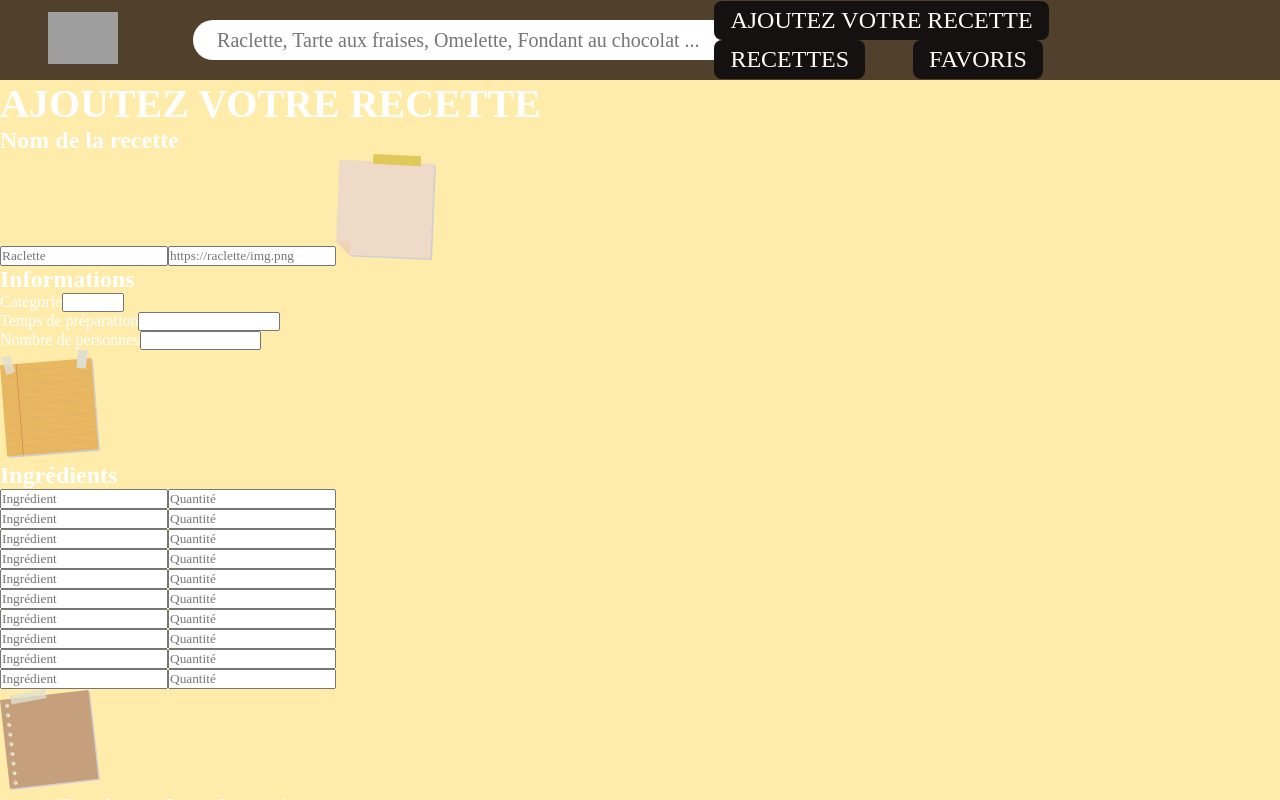
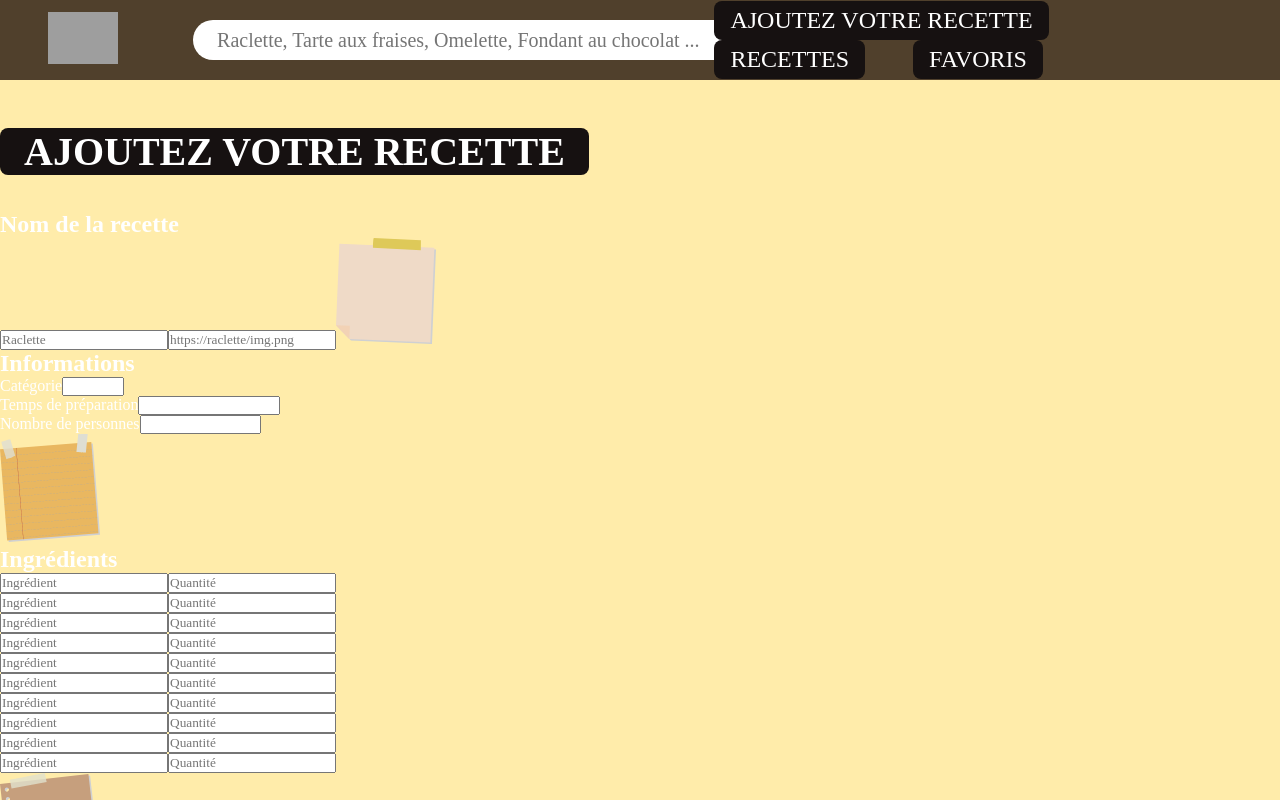
Before and after one commit to Sakki200/Reaclette, a React (Vite) app: page /add in a window 1280 px wide. Shown: the top 800 px of the page. Built offline with nearby package versions, Linux system fonts and the light colour scheme; grey boxes are pictures that could not be loaded; a web font is replaced by a local one.

Commit message:
addReceipe css done

```diff
--- a/src/css/index.css
+++ b/src/css/index.css
@@ -385,4 +385,14 @@ body {
       }
     }
   }
+  & .addReceipe {
+    & h1 {
+      max-width: max-content;
+      border-radius: 0.8rem;
+      margin-top: 4.8rem;
+      margin-bottom: 3.6rem;
+      padding: 0 2.4rem;
+      background-color: var(--color-fake-button);
+    }
+  }
 }
```
